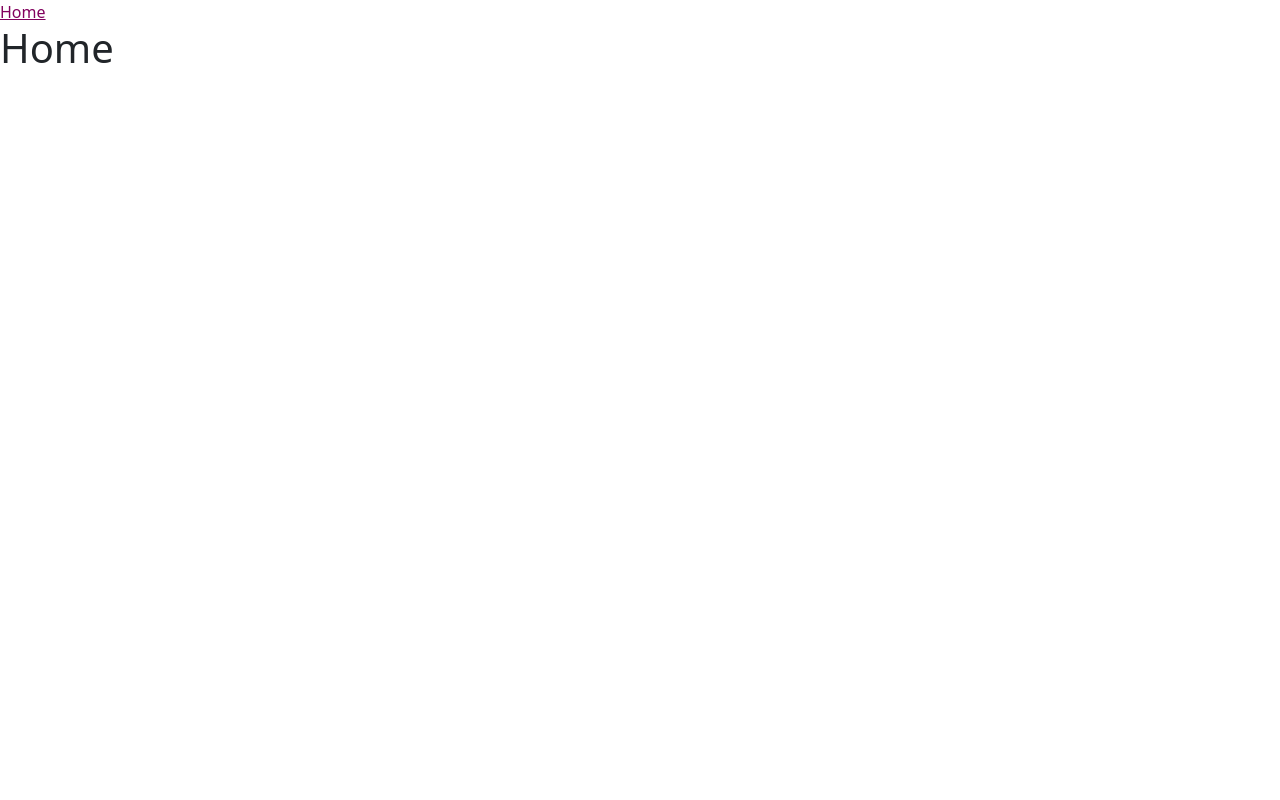
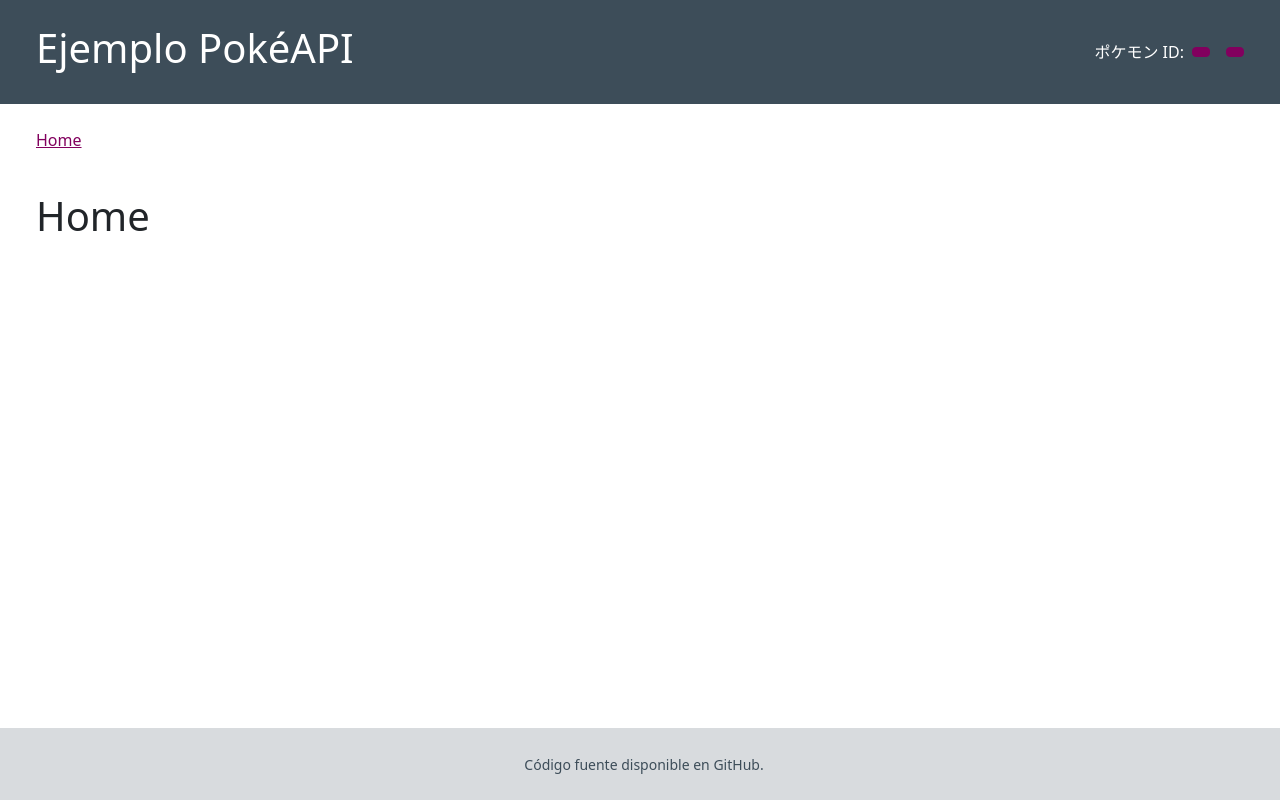
Before and after one commit to egibide-dam/lm-vuejs-pokeapi-en-vue, a Vue app in the folder app/: page / in a window 1280 px wide. Built offline with nearby package versions, Linux system fonts and the light colour scheme.

Commit message:
Plantilla migrada de otro ejemplo

```diff
--- a/app/index.html
+++ b/app/index.html
@@ -1,13 +1,12 @@
 <!DOCTYPE html>
-<html lang="">
+<html lang="es" class="h-100">
 <head>
     <meta charset="UTF-8">
     <link rel="icon" href="/favicon.ico">
     <meta name="viewport" content="width=device-width, initial-scale=1.0">
-    <title>Vite App</title>
+    <title>PokéAPI en Vue</title>
 </head>
-<body>
-<div id="app"></div>
+<body id="app" class="container-fluid d-flex flex-column h-100">
 <script type="module" src="/src/main.js"></script>
 </body>
 </html>
--- a/app/src/App.vue
+++ b/app/src/App.vue
@@ -3,10 +3,47 @@ import { RouterLink, RouterView } from 'vue-router'
 </script>
 
 <template>
-    <header>
+    <div class="row p-4 text-bg-secondary">
+        <h1 class="col-12 col-sm-6">Ejemplo PokéAPI</h1>
+        <div class="col-12 col-sm-6 d-flex justify-content-end align-items-center">
+            <span class="me-2">ポケモン ID:</span>
+            <button title="Anterior"
+                    id="boton_menos"
+                    class="btn btn-sm btn-primary">
+                <i class="bi bi-dash-lg"></i>
+            </button>
+            <span id="pokemon_id" class="mx-2"></span>
+            <button title="Siguiente"
+                    id="boton_mas"
+                    class="btn btn-sm btn-primary">
+                <i class="bi bi-plus-lg"></i>
+            </button>
+        </div>
+    </div>
+
+    <main class="p-4">
         <RouterLink to="/">Home</RouterLink>
-    </header>
-    <RouterView/>
+
+        <h2 id="pokemon_name" class="display-2 text-capitalize"></h2>
+        <div class="table-responsive mt-4">
+            <table class="table table-hover border">
+                <tbody id="pokemon_data" class="align-middle">
+                </tbody>
+            </table>
+        </div>
+        <p id="error" class="d-none alert alert-danger" role="alert"></p>
+        <RouterView/>
+    </main>
+
+    <footer class="row footer mt-auto py-4 bg-secondary-subtle">
+        <div class="col text-center">
+        <span class="text-secondary">
+            <i class="bi bi-github me-2"></i>
+            <a class="link link-secondary small link-underline-opacity-0 link-underline-opacity-100-hover"
+               href="https://github.com/egibide-dam/pokeapi-fetch">Código fuente disponible en GitHub.</a>
+        </span>
+        </div>
+    </footer>
 </template>
 
 <style scoped>
```
